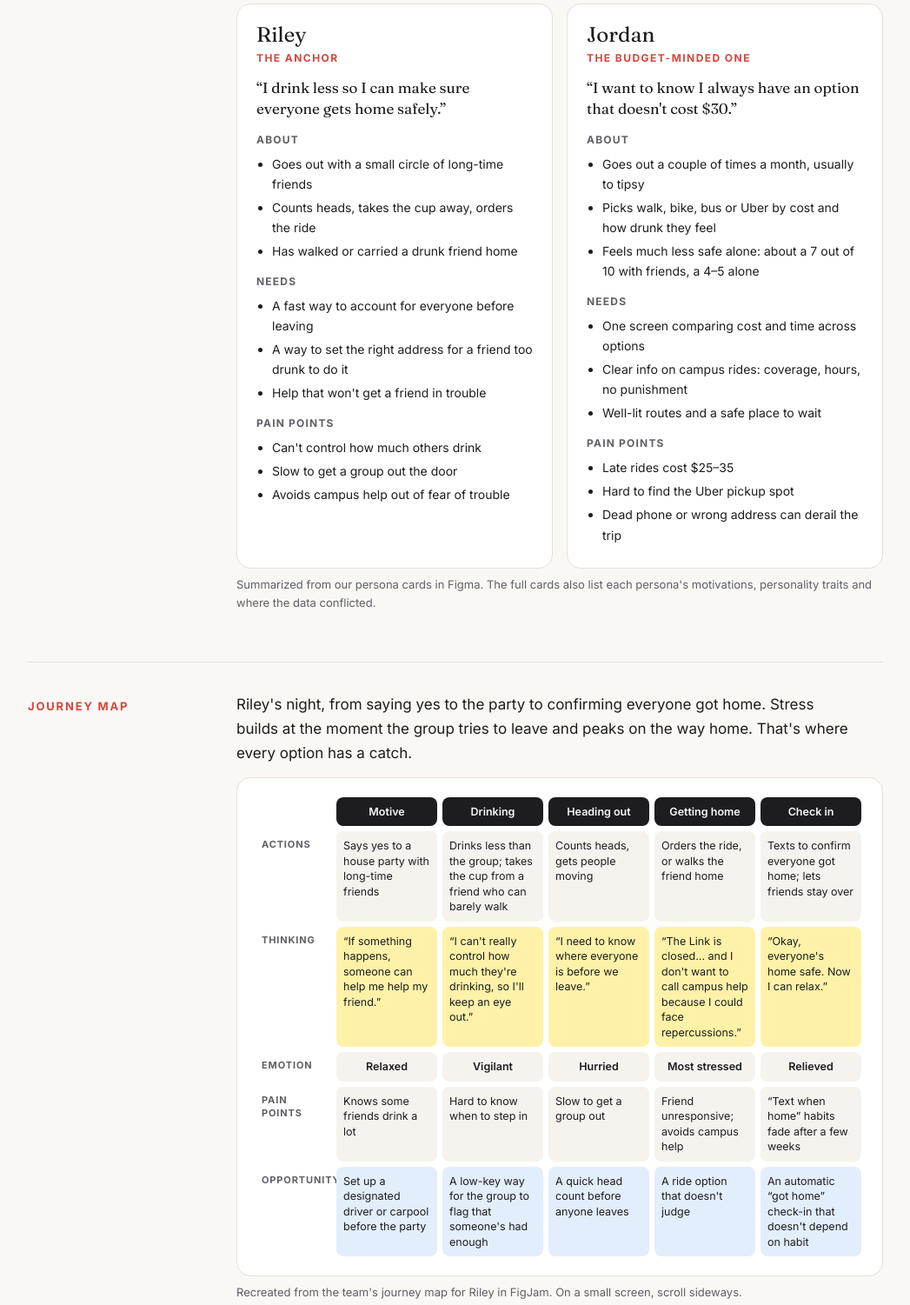
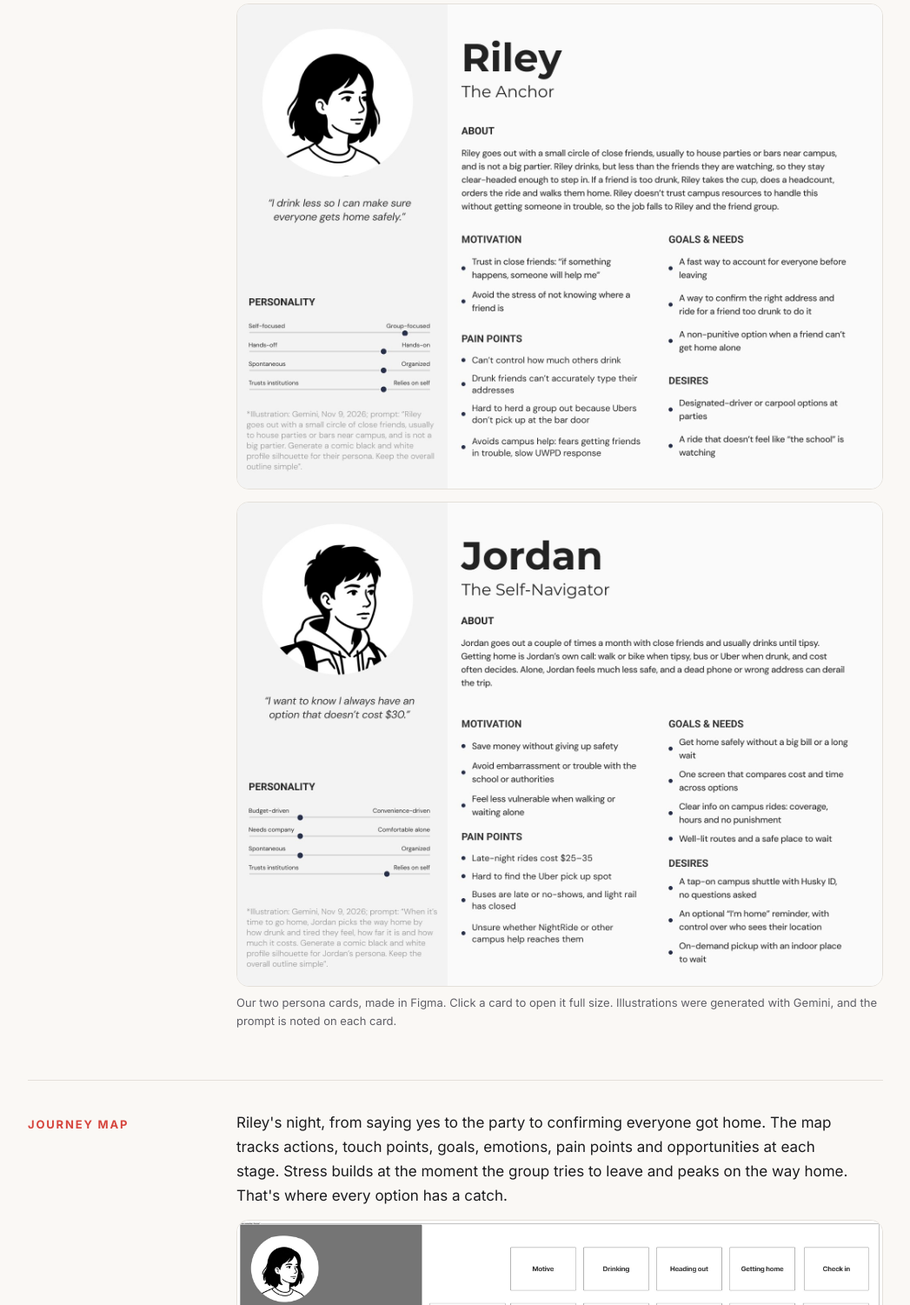
Before and after one commit to ryslee001/ryslee001.github.io, a plain HTML site: page safe-rides-study.html in a window 1280 px wide. Shown: the part 4970-6471 px from the top of the page at 87% size, without its empty margins (116-1163 px from the left). Drawn offline with Linux system fonts and the light colour scheme.

Commit message:
Use real persona cards and journey map on Getting home safely

```diff
--- a/safe-rides-study.html
+++ b/safe-rides-study.html
@@ -75,6 +75,9 @@
   .merge .big{background:var(--ink);color:var(--bg);border-radius:12px;padding:14px;font-family:var(--serif);font-size:16px;line-height:1.35}
   .merge .arrow{text-align:center;font-size:22px;color:var(--muted)}
   @media (max-width:820px){.persona,.merge{grid-template-columns:1fr}.merge .arrow{transform:rotate(90deg)}}
+  .shot{display:block;margin:14px 0 6px;border:1px solid var(--line);border-radius:14px;overflow:hidden;background:#fff}
+  .shot img{width:100%;height:auto}
+  .shot:hover{box-shadow:0 10px 30px -18px rgba(0,0,0,.35)}
 </style>
 </head>
 <body>
@@ -226,47 +229,18 @@
       <h2>Personas</h2>
       <div>
         <p>We grouped participants by how they behave, not by demographics. Every line in each persona lists the participants it came from, and anything nobody actually said is labeled as an assumption.</p>
-        <div class="persona">
-          <div class="pcard">
-            <div class="name">Riley</div><div class="tag2">The anchor</div>
-            <div class="pq">“I drink less so I can make sure everyone gets home safely.”</div>
-            <h5>About</h5>
-            <ul><li>Goes out with a small circle of long-time friends</li><li>Counts heads, takes the cup away, orders the ride</li><li>Has walked or carried a drunk friend home</li></ul>
-            <h5>Needs</h5>
-            <ul><li>A fast way to account for everyone before leaving</li><li>A way to set the right address for a friend too drunk to do it</li><li>Help that won't get a friend in trouble</li></ul>
-            <h5>Pain points</h5>
-            <ul><li>Can't control how much others drink</li><li>Slow to get a group out the door</li><li>Avoids campus help out of fear of trouble</li></ul>
-          </div>
-          <div class="pcard">
-            <div class="name">Jordan</div><div class="tag2">The budget-minded one</div>
-            <div class="pq">“I want to know I always have an option that doesn't cost $30.”</div>
-            <h5>About</h5>
-            <ul><li>Goes out a couple of times a month, usually to tipsy</li><li>Picks walk, bike, bus or Uber by cost and how drunk they feel</li><li>Feels much less safe alone: about a 7 out of 10 with friends, a 4–5 alone</li></ul>
-            <h5>Needs</h5>
-            <ul><li>One screen comparing cost and time across options</li><li>Clear info on campus rides: coverage, hours, no punishment</li><li>Well-lit routes and a safe place to wait</li></ul>
-            <h5>Pain points</h5>
-            <ul><li>Late rides cost $25–35</li><li>Hard to find the Uber pickup spot</li><li>Dead phone or wrong address can derail the trip</li></ul>
-          </div>
-        </div>
-        <figcaption>Summarized from our persona cards in Figma. The full cards also list each persona's motivations, personality traits and where the data conflicted.</figcaption>
+        <a class="shot" href="images/persona-riley.jpg" target="_blank" rel="noopener"><img src="images/persona-riley.jpg" alt="Persona card for Riley, the Anchor: about, motivation, pain points, goals and needs, desires, and personality sliders"></a>
+        <a class="shot" href="images/persona-jordan.jpg" target="_blank" rel="noopener"><img src="images/persona-jordan.jpg" alt="Persona card for Jordan, the Self-Navigator: about, motivation, pain points, goals and needs, desires, and personality sliders"></a>
+        <figcaption>Our two persona cards, made in Figma. Click a card to open it full size. Illustrations were generated with Gemini, and the prompt is noted on each card.</figcaption>
       </div>
     </div>
 
     <div class="cs-grid">
       <h2>Journey map</h2>
       <div>
-        <p>Riley's night, from saying yes to the party to confirming everyone got home. Stress builds at the moment the group tries to leave and peaks on the way home. That's where every option has a catch.</p>
-        <div class="figure jwrap" style="max-width:100%">
-          <div class="journey">
-            <div></div><div class="h">Motive</div><div class="h">Drinking</div><div class="h">Heading out</div><div class="h">Getting home</div><div class="h">Check in</div>
-            <div class="r">Actions</div><div class="c">Says yes to a house party with long-time friends</div><div class="c">Drinks less than the group; takes the cup from a friend who can barely walk</div><div class="c">Counts heads, gets people moving</div><div class="c">Orders the ride, or walks the friend home</div><div class="c">Texts to confirm everyone got home; lets friends stay over</div>
-            <div class="r">Thinking</div><div class="c q">“If something happens, someone can help me help my friend.”</div><div class="c q">“I can't really control how much they're drinking, so I'll keep an eye out.”</div><div class="c q">“I need to know where everyone is before we leave.”</div><div class="c q">“The Link is closed… and I don't want to call campus help because I could face repercussions.”</div><div class="c q">“Okay, everyone's home safe. Now I can relax.”</div>
-            <div class="r">Emotion</div><div class="c e e1">Relaxed</div><div class="c e e2">Vigilant</div><div class="c e e3">Hurried</div><div class="c e e4">Most stressed</div><div class="c e e5">Relieved</div>
-            <div class="r">Pain points</div><div class="c">Knows some friends drink a lot</div><div class="c">Hard to know when to step in</div><div class="c">Slow to get a group out</div><div class="c">Friend unresponsive; avoids campus help</div><div class="c">“Text when home” habits fade after a few weeks</div>
-            <div class="r">Opportunity</div><div class="c o">Set up a designated driver or carpool before the party</div><div class="c o">A low-key way for the group to flag that someone's had enough</div><div class="c o">A quick head count before anyone leaves</div><div class="c o">A ride option that doesn't judge</div><div class="c o">An automatic “got home” check-in that doesn't depend on habit</div>
-          </div>
-        </div>
-        <figcaption>Recreated from the team's journey map for Riley in FigJam. On a small screen, scroll sideways.</figcaption>
+        <p>Riley's night, from saying yes to the party to confirming everyone got home. The map tracks actions, touch points, goals, emotions, pain points and opportunities at each stage. Stress builds at the moment the group tries to leave and peaks on the way home. That's where every option has a catch.</p>
+        <a class="shot" href="images/journey-riley.jpg" target="_blank" rel="noopener"><img src="images/journey-riley.jpg" alt="User journey map for Riley across five stages: motive, drinking, heading out, getting home and check in, with actions, touch points, goals, emotions, pain points and opportunities"></a>
+        <figcaption>Our user journey map for Riley, made in FigJam. Click to open it full size.</figcaption>
       </div>
     </div>
 
```
Also changed, not shown: images/journey-riley.jpg (added), images/persona-jordan.jpg (added), images/persona-riley.jpg (added).
